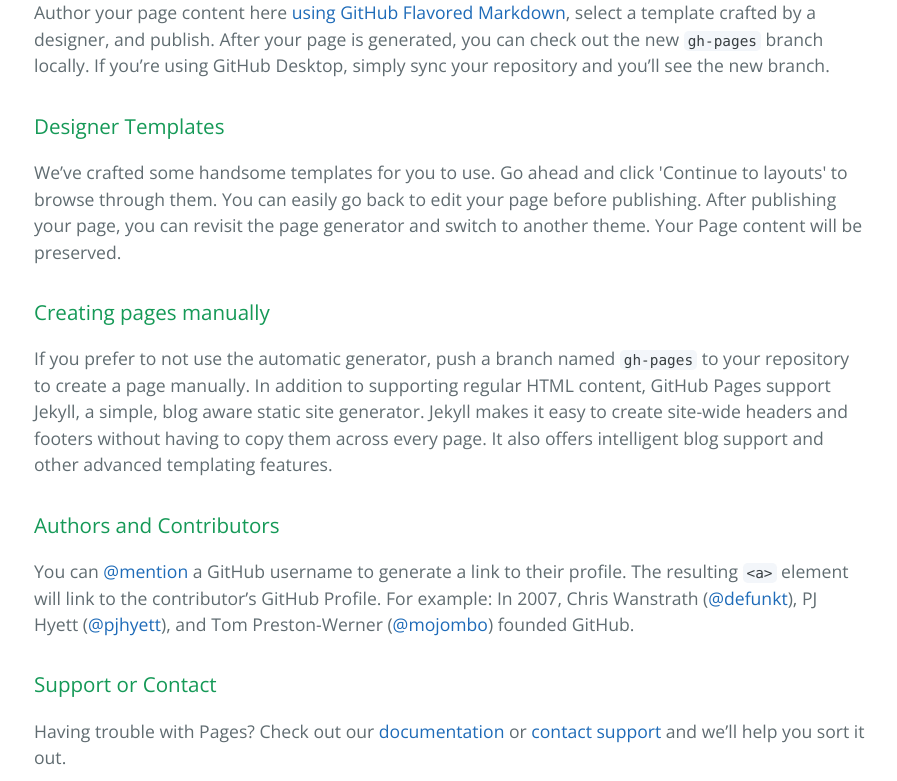
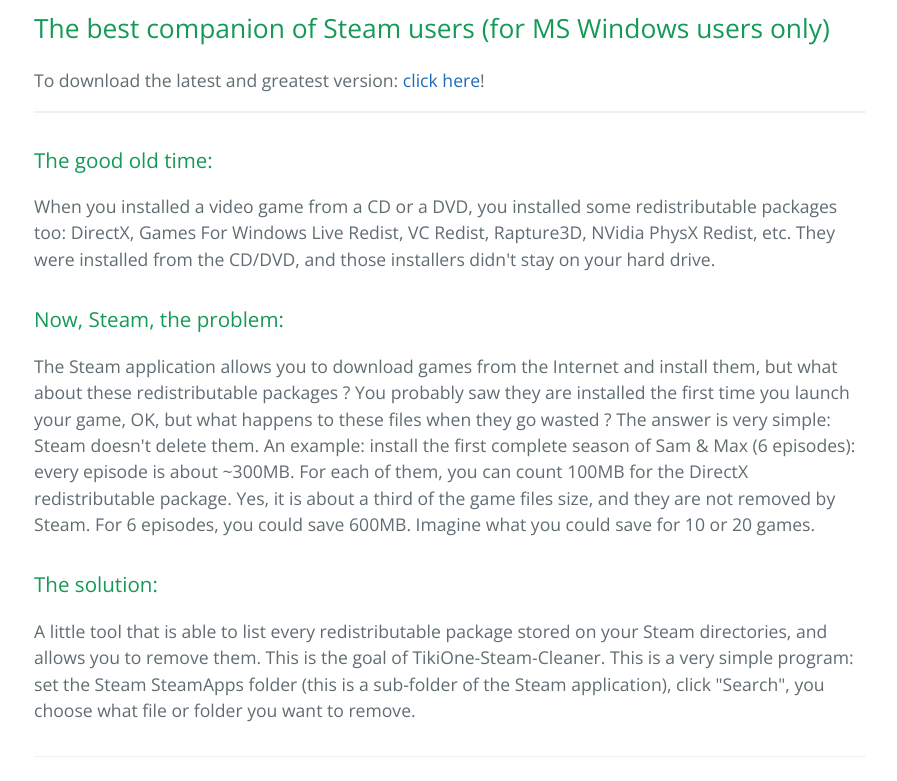
Before and after one commit to jonathanlermitage/tikione-steam-cleaner, a plain HTML site: page index.html in a window 1280 px wide. Shown: the part 490-1271 px from the top of the page, without its empty margins (190-1087 px from the left). Drawn offline with nearby package versions, Linux system fonts and the light colour scheme.

```diff
--- a/index.html
+++ b/index.html
@@ -19,30 +19,30 @@
     </section>
 
     <section class="main-content">
-      <h3>
-<a id="welcome-to-github-pages" class="anchor" href="#welcome-to-github-pages" aria-hidden="true"><span aria-hidden="true" class="octicon octicon-link"></span></a>Welcome to GitHub Pages.</h3>
+      <h1>
+<a id="tikione-steam-cleaner" class="anchor" href="#tikione-steam-cleaner" aria-hidden="true"><span aria-hidden="true" class="octicon octicon-link"></span></a>TikiOne-Steam-Cleaner</h1>
 
-<p>This automatic page generator is the easiest way to create beautiful pages for all of your projects. Author your page content here <a href="https://guides.github.com/features/mastering-markdown/">using GitHub Flavored Markdown</a>, select a template crafted by a designer, and publish. After your page is generated, you can check out the new <code>gh-pages</code> branch locally. If you’re using GitHub Desktop, simply sync your repository and you’ll see the new branch.</p>
+<h2>
+<a id="the-best-companion-of-steam-users-for-ms-windows-users-only" class="anchor" href="#the-best-companion-of-steam-users-for-ms-windows-users-only" aria-hidden="true"><span aria-hidden="true" class="octicon octicon-link"></span></a>The best companion of Steam users (for MS Windows users only)</h2>
+
+<p>To download the latest and greatest version: <a href="https://github.com/jonathanlermitage/tikione-steam-cleaner/releases">click here</a>!</p>
+
+<hr>
 
 <h3>
-<a id="designer-templates" class="anchor" href="#designer-templates" aria-hidden="true"><span aria-hidden="true" class="octicon octicon-link"></span></a>Designer Templates</h3>
+<a id="the-good-old-time" class="anchor" href="#the-good-old-time" aria-hidden="true"><span aria-hidden="true" class="octicon octicon-link"></span></a>The good old time:</h3>
 
-<p>We’ve crafted some handsome templates for you to use. Go ahead and click 'Continue to layouts' to browse through them. You can easily go back to edit your page before publishing. After publishing your page, you can revisit the page generator and switch to another theme. Your Page content will be preserved.</p>
+<p>When you installed a video game from a CD or a DVD, you installed some redistributable packages too: DirectX, Games For Windows Live Redist, VC Redist, Rapture3D, NVidia PhysX Redist, etc. They were installed from the CD/DVD, and those installers didn't stay on your hard drive.</p>
 
 <h3>
-<a id="creating-pages-manually" class="anchor" href="#creating-pages-manually" aria-hidden="true"><span aria-hidden="true" class="octicon octicon-link"></span></a>Creating pages manually</h3>
+<a id="now-steam-the-problem" class="anchor" href="#now-steam-the-problem" aria-hidden="true"><span aria-hidden="true" class="octicon octicon-link"></span></a>Now, Steam, the problem:</h3>
 
-<p>If you prefer to not use the automatic generator, push a branch named <code>gh-pages</code> to your repository to create a page manually. In addition to supporting regular HTML content, GitHub Pages support Jekyll, a simple, blog aware static site generator. Jekyll makes it easy to create site-wide headers and footers without having to copy them across every page. It also offers intelligent blog support and other advanced templating features.</p>
+<p>The Steam application allows you to download games from the Internet and install them, but what about these redistributable packages ? You probably saw they are installed the first time you launch your game, OK, but what happens to these files when they go wasted ? The answer is very simple: Steam doesn't delete them. An example: install the first complete season of Sam &amp; Max (6 episodes): every episode is about ~300MB. For each of them, you can count 100MB for the DirectX redistributable package. Yes, it is about a third of the game files size, and they are not removed by Steam. For 6 episodes, you could save 600MB. Imagine what you could save for 10 or 20 games.</p>
 
 <h3>
-<a id="authors-and-contributors" class="anchor" href="#authors-and-contributors" aria-hidden="true"><span aria-hidden="true" class="octicon octicon-link"></span></a>Authors and Contributors</h3>
+<a id="the-solution" class="anchor" href="#the-solution" aria-hidden="true"><span aria-hidden="true" class="octicon octicon-link"></span></a>The solution:</h3>
 
-<p>You can <a href="https://help.github.com/articles/basic-writing-and-formatting-syntax/#mentioning-users-and-teams" class="user-mention">@mention</a> a GitHub username to generate a link to their profile. The resulting <code>&lt;a&gt;</code> element will link to the contributor’s GitHub Profile. For example: In 2007, Chris Wanstrath (<a href="https://github.com/defunkt" class="user-mention">@defunkt</a>), PJ Hyett (<a href="https://github.com/pjhyett" class="user-mention">@pjhyett</a>), and Tom Preston-Werner (<a href="https://github.com/mojombo" class="user-mention">@mojombo</a>) founded GitHub.</p>
-
-<h3>
-<a id="support-or-contact" class="anchor" href="#support-or-contact" aria-hidden="true"><span aria-hidden="true" class="octicon octicon-link"></span></a>Support or Contact</h3>
-
-<p>Having trouble with Pages? Check out our <a href="https://help.github.com/pages">documentation</a> or <a href="https://github.com/contact">contact support</a> and we’ll help you sort it out.</p>
+<p>A little tool that is able to list every redistributable package stored on your Steam directories, and allows you to remove them. This is the goal of TikiOne-Steam-Cleaner. This is a very simple program: set the Steam SteamApps folder (this is a sub-folder of the Steam application), click "Search", you choose what file or folder you want to remove.</p>
 
       <footer class="site-footer">
         <span class="site-footer-owner"><a href="https://github.com/jonathanlermitage/tikione-steam-cleaner">Tikione-steam-cleaner</a> is maintained by <a href="https://github.com/jonathanlermitage">jonathanlermitage</a>.</span>
```
Also changed, not shown: params.json (+1 -1 lines).
